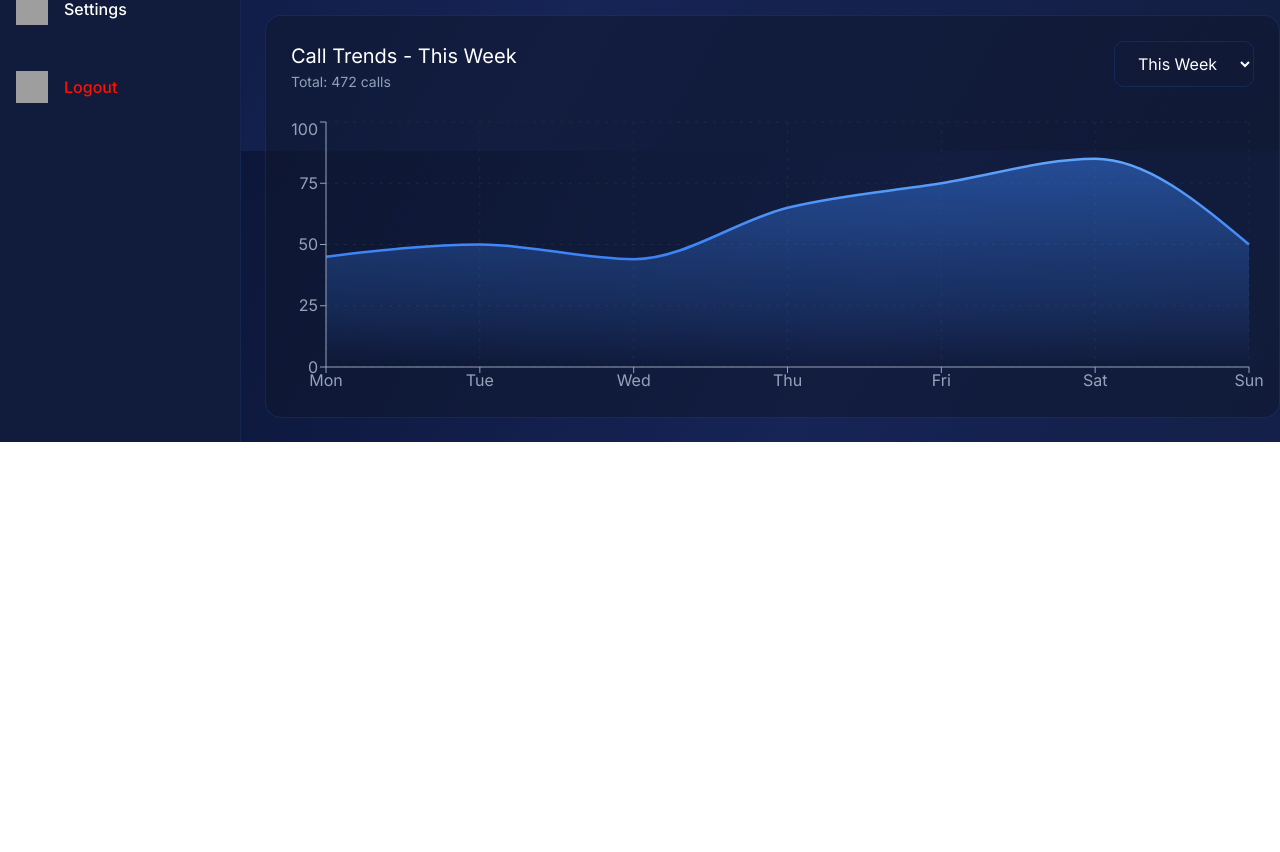
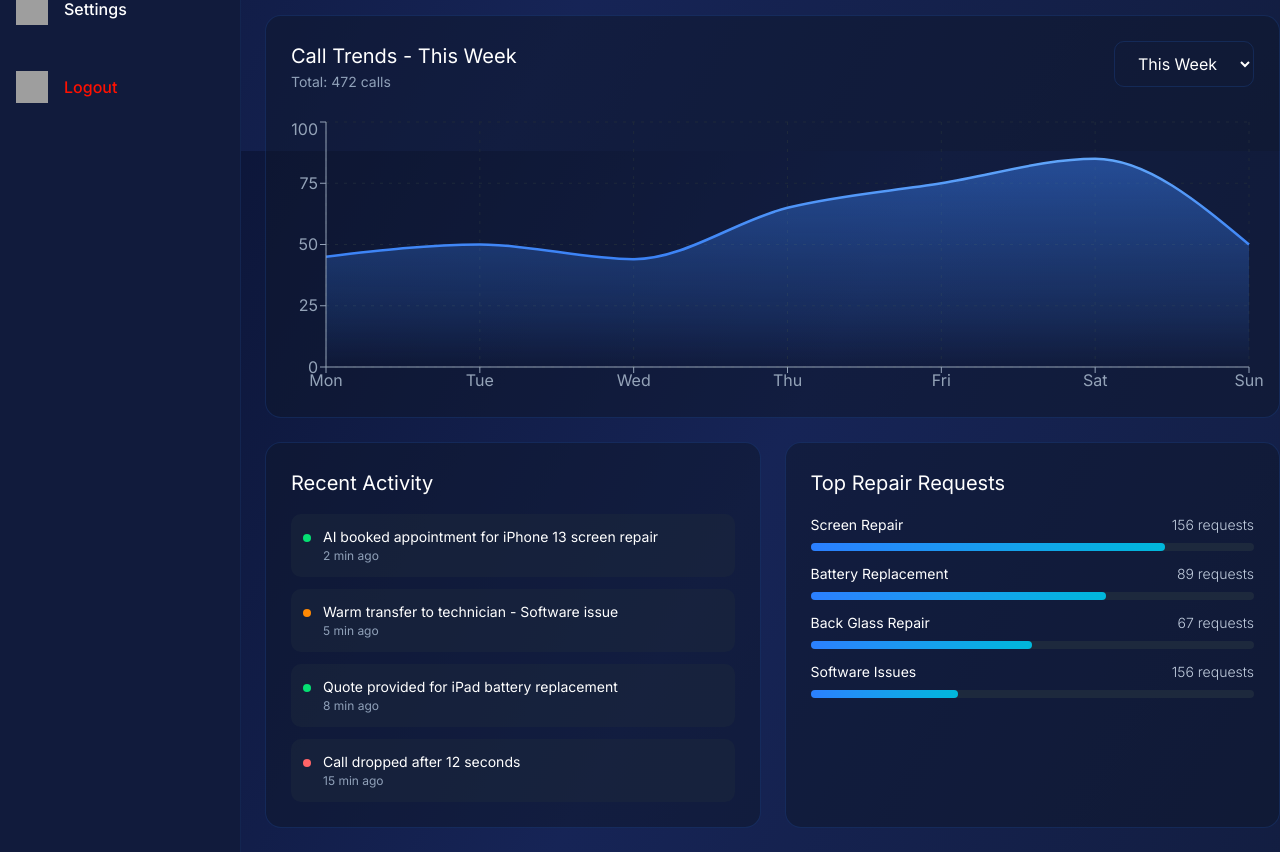
Before and after one commit to riponmondalbd/Task-dashboard, a React (Vite) app: page / in a window 1280 px wide. Shown: the part 649-1501 px from the top of the page. Before the commit the page ends 1091 px from the top, so only its background shows below. Built offline with nearby package versions, Linux system fonts and the light colour scheme; grey boxes are pictures that could not be loaded.

Commit message:
-->complete activity section and --> complete dashboard overview

```diff
--- /dev/null
+++ b/src/components/NavContent/Dashboard/Activities.jsx
@@ -0,0 +1,137 @@
+const Activities = () => {
+  return (
+    <div className="grid md:grid-cols-2 gap-6">
+      {/* recent activity */}
+      <div className="rounded-2xl border border-[#2B7FFF33]/80 bg-[#0F172B80] p-6.25">
+        <h3 className="text-[20px] font-normal text-white mb-4">
+          Recent Activity
+        </h3>
+
+        <div className="space-y-3">
+          {/* first activity */}
+          <div className="bg-[#1D293D80] rounded-[10px] p-3 flex gap-3 items-baseline">
+            <div className="h-2 w-2 bg-[#05DF72] rounded-full"></div>
+            <div>
+              <p className="text-white text-[14px] font-normal">
+                AI booked appointment for iPhone 13 screen repair
+              </p>
+              <p className="secondary-color font-normal text-[12px]">
+                2 min ago
+              </p>
+            </div>
+          </div>
+
+          {/* second activity */}
+          <div className="bg-[#1D293D80] rounded-[10px] p-3 flex gap-3 items-baseline">
+            <div className="h-2 w-2 bg-[#FF8904] rounded-full"></div>
+            <div>
+              <p className="text-white text-[14px] font-normal">
+                Warm transfer to technician - Software issue
+              </p>
+              <p className="secondary-color font-normal text-[12px]">
+                5 min ago
+              </p>
+            </div>
+          </div>
+
+          {/* third activity */}
+          <div className="bg-[#1D293D80] rounded-[10px] p-3 flex gap-3 items-baseline">
+            <div className="h-2 w-2 bg-[#05DF72] rounded-full"></div>
+            <div>
+              <p className="text-white text-[14px] font-normal">
+                Quote provided for iPad battery replacement
+              </p>
+              <p className="secondary-color font-normal text-[12px]">
+                8 min ago
+              </p>
+            </div>
+          </div>
+
+          {/* fourth activity */}
+          <div className="bg-[#1D293D80] rounded-[10px] p-3 flex gap-3 items-baseline">
+            <div className="h-2 w-2 bg-[#FF6467] rounded-full"></div>
+            <div>
+              <p className="text-white text-[14px] font-normal">
+                Call dropped after 12 seconds
+              </p>
+              <p className="secondary-color font-normal text-[12px]">
+                15 min ago
+              </p>
+            </div>
+          </div>
+        </div>
+      </div>
+
+      {/* Top Repair Requests */}
+      <div className="rounded-2xl border border-[#2B7FFF33]/80 bg-[#0F172B80] p-6.25">
+        <h3 className="text-[20px] font-normal text-white mb-4">
+          Top Repair Requests
+        </h3>
+
+        <div className="space-y-3">
+          {/* Screen Repair */}
+          <div>
+            <div className="flex justify-between mb-2">
+              <p className="text-[14px] text-white font-normal">
+                Screen Repair
+              </p>
+              <p className="text-[14px] text-[#C0CCDD] font-light">
+                156 requests
+              </p>
+            </div>
+            <div className="w-full bg-[#1D293D] rounded-full h-2">
+              <div className="bg-linear-to-r from-[#2B7FFF] to-[#00B8DB] h-2 rounded-full w-4/5"></div>
+            </div>
+          </div>
+
+          {/* Battery Replacement */}
+          <div>
+            <div className="flex justify-between mb-2">
+              <p className="text-[14px] text-white font-normal">
+                Battery Replacement
+              </p>
+              <p className="text-[14px] text-[#C0CCDD] font-light">
+                89 requests
+              </p>
+            </div>
+            <div className="w-full bg-[#1D293D] rounded-full h-2">
+              <div className="bg-linear-to-r from-[#2B7FFF] to-[#00B8DB] h-2 rounded-full w-4/6"></div>
+            </div>
+          </div>
+
+          {/* Back Glass Repair */}
+          <div>
+            <div className="flex justify-between mb-2">
+              <p className="text-[14px] text-white font-normal">
+                Back Glass Repair
+              </p>
+              <p className="text-[14px] text-[#C0CCDD] font-light">
+                67 requests
+              </p>
+            </div>
+            <div className="w-full bg-[#1D293D] rounded-full h-2">
+              <div className="bg-linear-to-r from-[#2B7FFF] to-[#00B8DB] h-2 rounded-full w-3/6"></div>
+            </div>
+          </div>
+
+          {/* Software Issues */}
+          <div>
+            <div className="flex justify-between mb-2">
+              <p className="text-[14px] text-white font-normal">
+                Software Issues
+              </p>
+              <p className="text-[14px] text-[#C0CCDD] font-light">
+                156 requests
+              </p>
+            </div>
+            <div className="w-full bg-[#1D293D] rounded-full h-2">
+              <div className="bg-linear-to-r from-[#2B7FFF] to-[#00B8DB] h-2 rounded-full w-2/6"></div>
+            </div>
+          </div>
+        </div>
+      </div>
+    </div>
+  );
+};
+
+export default Activities;
--- a/src/components/NavContent/Dashboard/Dashboard.jsx
+++ b/src/components/NavContent/Dashboard/Dashboard.jsx
@@ -1,4 +1,5 @@
 import TopNavbar from "../../common/TopNavbar";
+import Activities from "./Activities";
 import ActivityCard from "./ActivityCard";
 import CallTrends from "./CallTrends";
 
@@ -10,6 +11,7 @@ const Dashboard = () => {
       <div className="pl-6 py-6 pr-6 xl:pr-0 space-y-6">
         <ActivityCard />
         <CallTrends />
+        <Activities />
       </div>
     </div>
   );
```
